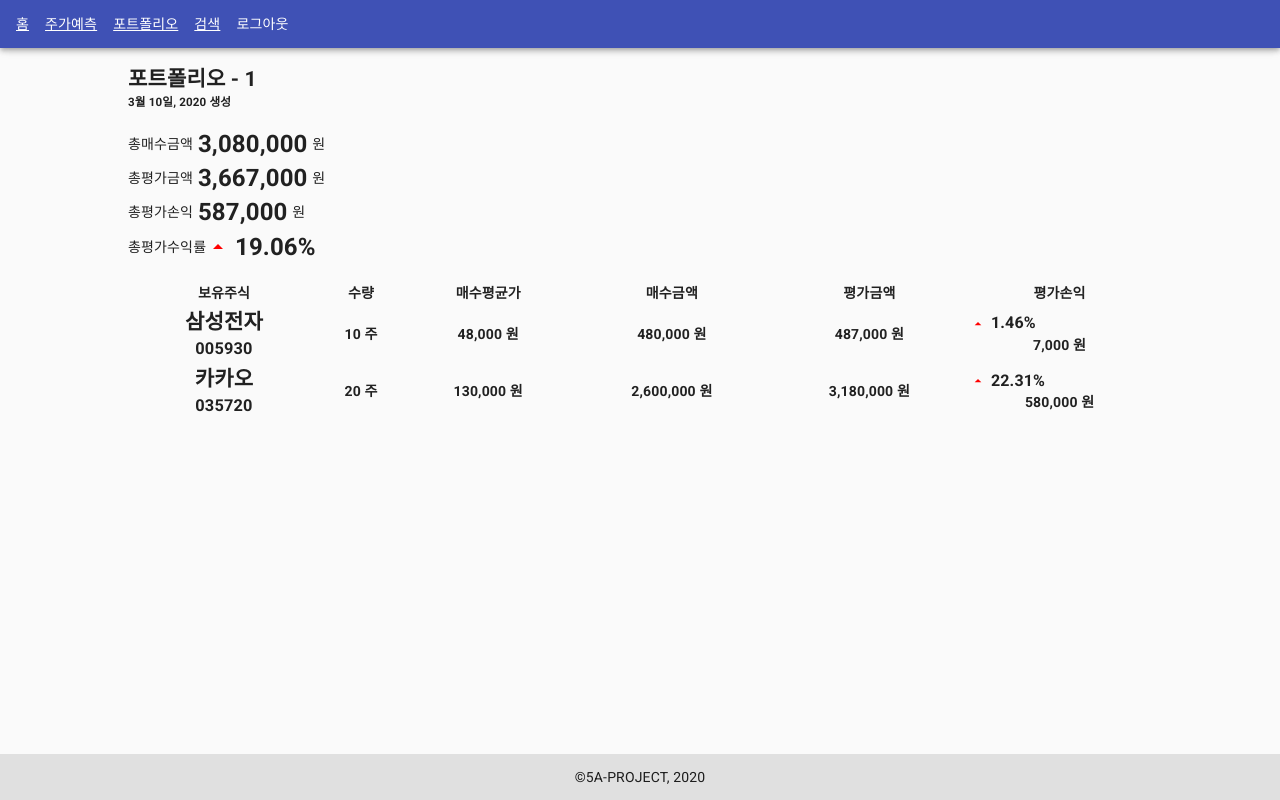
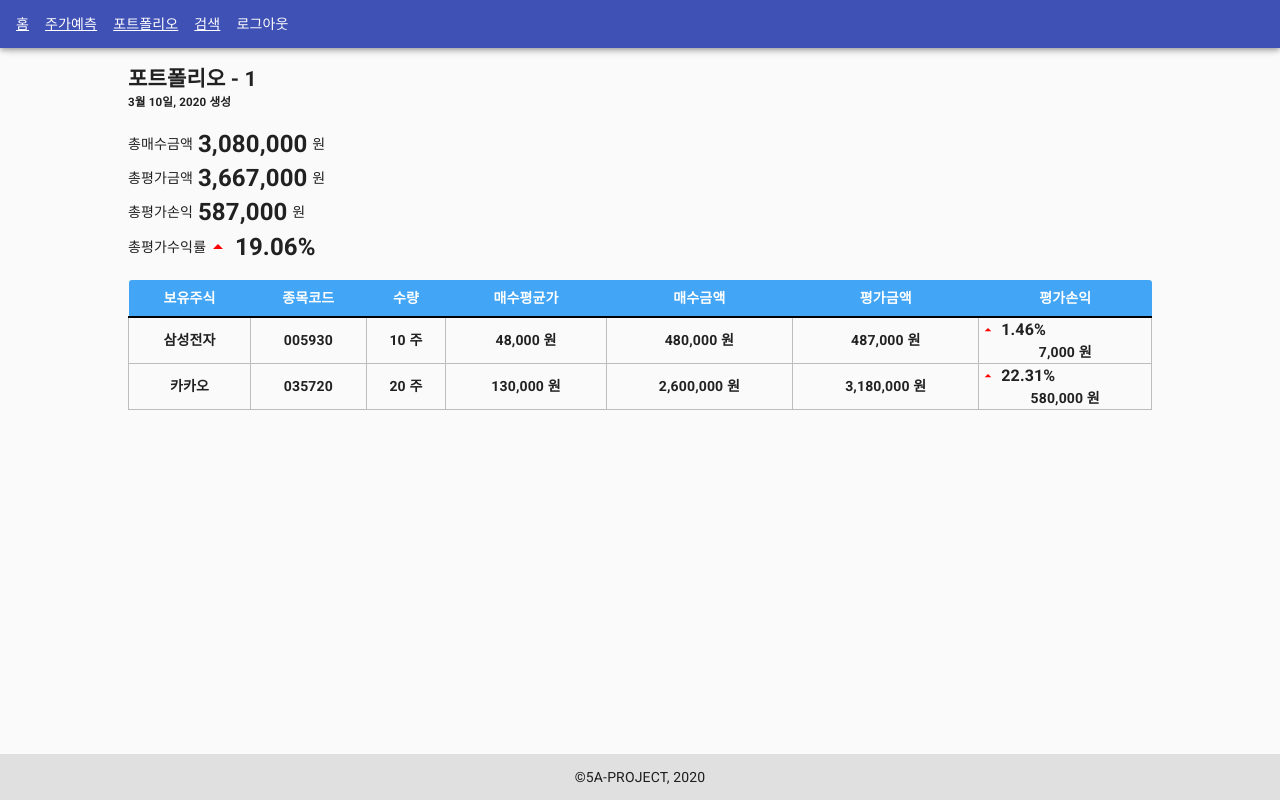
Before and after one commit to 5A-PROJECT/STOCK-GENIE, a React (Create React App) app in the folder frontend/: page /portfolio/1 in a window 1280 px wide. Built offline with nearby package versions, Linux system fonts and the light colour scheme.

Commit message:
S02P23C101-22 [+]   가짜 데이터 추가 및 테이블 간단한 스타일

```diff
--- a/frontend/src/pages/portfolioItem/StockList/StockListItem/index.js
+++ b/frontend/src/pages/portfolioItem/StockList/StockListItem/index.js
@@ -20,10 +20,8 @@ function StockListItem({ stock }) {
 
   return (
     <tr>
-      <th>
-        <h2>{name}</h2>
-        <h3>{code}</h3>
-      </th>
+      <th>{name}</th>
+      <th>{code}</th>
       <th>{count} 주</th>
       <th>{buy_price.toLocaleString()} 원</th>
       <th>{totalBuyingPrice.toLocaleString()} 원</th>
--- a/frontend/src/pages/portfolioItem/StockList/index.js
+++ b/frontend/src/pages/portfolioItem/StockList/index.js
@@ -1,29 +1,53 @@
 import React from 'react';
 import StockListItem from './StockListItem';
 import styled from 'styled-components';
+import { colors } from '@material-ui/core';
 
 const StockListTableWrapper = styled.table`
   width: 100%;
+  border-collapse: collapse;
+`;
+
+const TableHead = styled.thead`
+  th {
+    padding: 0.5rem 0;
+    border-bottom: 2px solid black;
+    background-color: ${colors.blue[400]};
+    color: white;
+    :first-child {
+      border-top-left-radius: 3px;
+    }
+    :last-child {
+      border-top-right-radius: 3px;
+    }
+  }
+`;
+
+const TableBody = styled.tbody`
+  th {
+    border: 1px solid ${colors.grey[400]};
+  }
 `;
 
 function StockList({ stocks }) {
   return (
     <StockListTableWrapper>
-      <thead>
+      <TableHead>
         <tr>
           <th>보유주식</th>
+          <th>종목코드</th>
           <th>수량</th>
           <th>매수평균가</th>
           <th>매수금액</th>
           <th>평가금액</th>
           <th>평가손익</th>
         </tr>
-      </thead>
-      <tbody>
+      </TableHead>
+      <TableBody>
         {stocks.map((stock) => (
           <StockListItem key={stock.id} stock={stock} />
         ))}
-      </tbody>
+      </TableBody>
     </StockListTableWrapper>
   );
 }
--- a/frontend/src/pages/portfolioItem/index.js
+++ b/frontend/src/pages/portfolioItem/index.js
@@ -106,7 +106,40 @@ const sample_portfolio = [
       },
     ],
     date: `${now.getMonth()}월 ${now.getDate()}일, ${now.getFullYear()}`,
-    stocks: [],
+    stocks: [
+      {
+        id: 3,
+        name: 'Berkshire Hathaway Inc. B',
+        count: 2,
+        code: 'BRK-B',
+        buy_price: 206.77 * 1170,
+        current_price: 193.84 * 1170,
+      },
+      {
+        id: 4,
+        name: 'Facebook Inc.',
+        count: 2,
+        code: 'FB',
+        buy_price: 176.82 * 1170,
+        current_price: 175.19 * 1170,
+      },
+      {
+        id: 5,
+        name: 'Dropbox Inc.',
+        count: 8,
+        code: 'DBX',
+        buy_price: 29.18 * 1170,
+        current_price: 18.06 * 1170,
+      },
+      {
+        id: 6,
+        name: '카카오페이 IT펀드',
+        count: 1,
+        code: 'null',
+        buy_price: 1000000,
+        current_price: 1048268,
+      },
+    ],
   },
 ];
 
```
